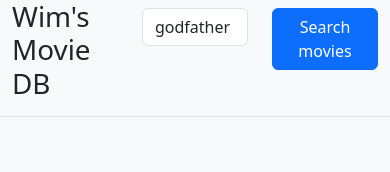
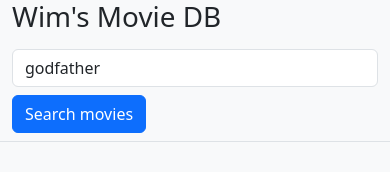
Before and after one commit to didgiman/movie-db, a plain HTML site: page index.html in a window 390 px wide. Drawn offline with nearby package versions, Linux system fonts and the light colour scheme.

Commit message:
improve header on mobile

```diff
--- a/index.html
+++ b/index.html
@@ -20,12 +20,12 @@
 
     <div class="container sticky-top bg-body-tertiary border-bottom pb-2">
         <div class="row">
-            <div class="col"><h1>Wim's Movie DB</h1></div>
-            <div class="col pt-2">
+            <div class="col-sm-12 col-md-4"><h1>Wim's Movie DB</h1></div>
+            <div class="col-sm-12 col-md-4 pt-2">
                 <input type="text" id="search" name="search" placeholder="Search for a movie" value="godfather"
                     class="form-control">
             </div>
-            <div class="col pt-2">
+            <div class="col-sm-12 col-md-4 pt-2">
                 <button type="submit" id="btn-submit" class="btn btn-primary">Search movies</button>
             </div>
         </div>
```
